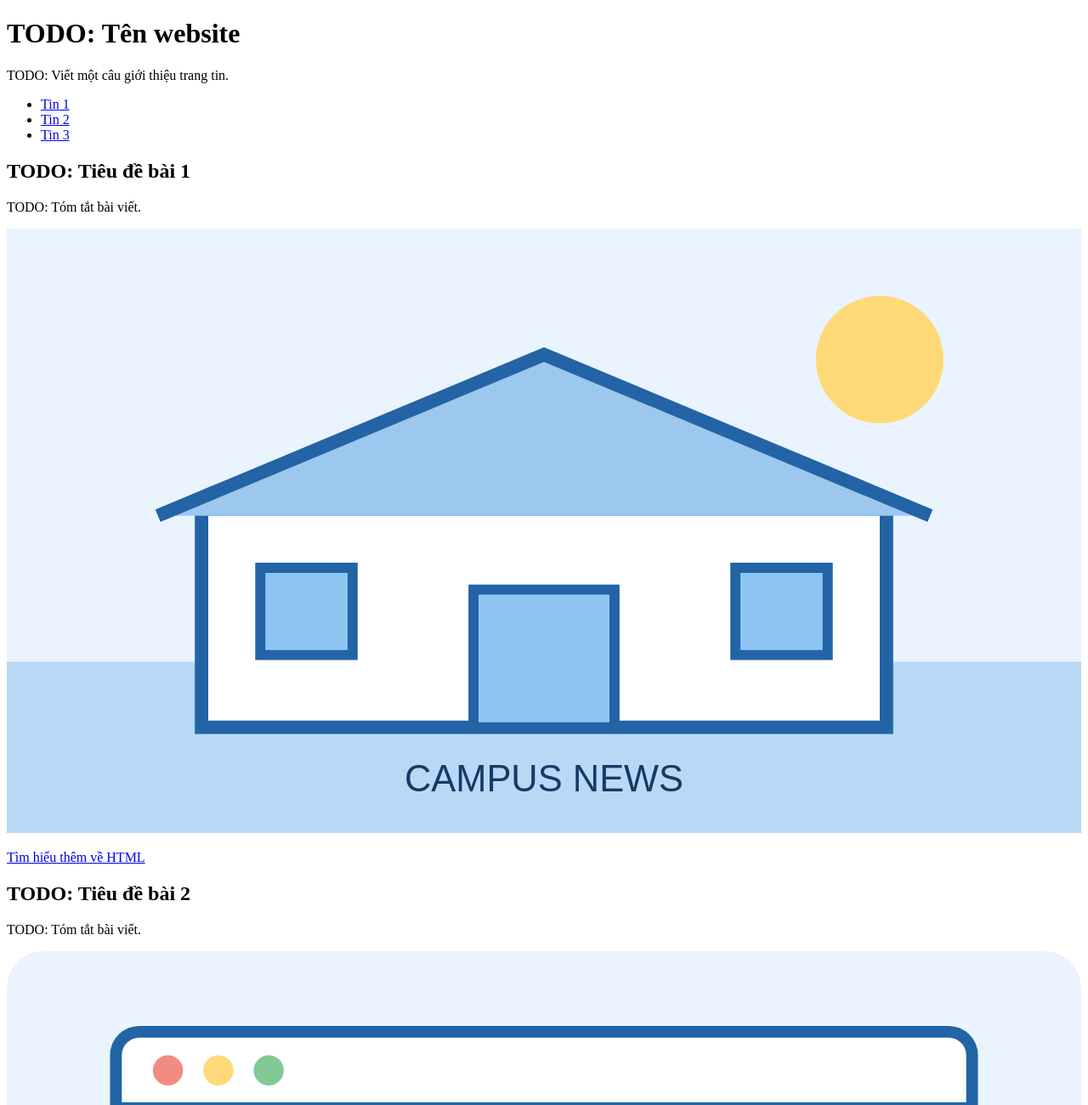
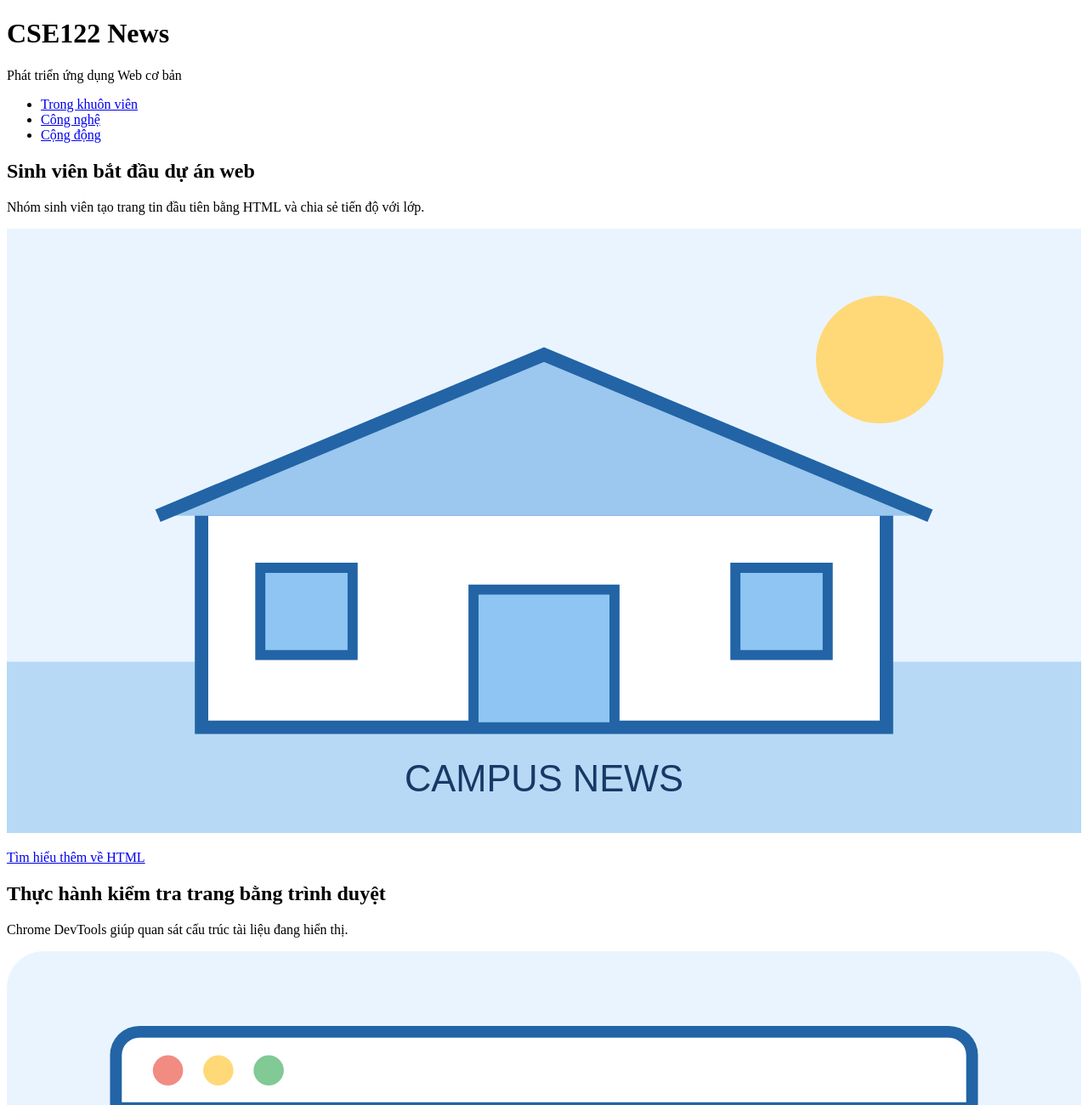
Before and after one commit to PhamHoa0202/Web, a plain HTML site: page th01-starter/index.html in a window 1280 px wide. Shown: the top 1300 px of the page at 85% size. Drawn offline with Linux system fonts and the light colour scheme.

Commit message:
Cap nhat noi dung trang index.html

```diff
--- a/th01-starter/index.html
+++ b/th01-starter/index.html
@@ -9,38 +9,38 @@
 <body>
   <header>
     <!-- TODO: Thêm tên website bằng heading chính. -->
-    <h1>TODO: Tên website</h1>
-    <p>TODO: Viết một câu giới thiệu trang tin.</p>
+    <h1> CSE122 News</h1>
+    <p> Phát triển ứng dụng Web cơ bản</p>
     <nav aria-label="Chuyên mục tin tức">
       <ul>
         <!-- TODO: Tạo liên kết tới ba bài viết bên dưới. -->
-        <li><a href="#article-1">Tin 1</a></li>
-        <li><a href="#article-2">Tin 2</a></li>
-        <li><a href="#article-3">Tin 3</a></li>
+        <li><a href="#campus">Trong khuôn viên</a></li>
+        <li><a href="#technology">Công nghệ</a></li>
+        <li><a href="#community">Cộng động</a></li>
       </ul>
     </nav>
   </header>
   <main>
-    <article id="article-1">
+    <article id="campus">
       <!-- TODO: Thêm tiêu đề, tóm tắt, ảnh assets/news-campus.svg và alt phù hợp. -->
-      <h2>TODO: Tiêu đề bài 1</h2>
-      <p>TODO: Tóm tắt bài viết.</p>
+      <h2> Sinh viên bắt đầu dự án web</h2>
+      <p> Nhóm sinh viên tạo trang tin đầu tiên bằng HTML và chia sẻ tiến độ với lớp.</p>
       <img src="assets/news-campus.svg" alt="TODO: Mô tả ảnh">
       <p><a href="https://html.spec.whatwg.org/">Tìm hiểu thêm về HTML</a></p>
     </article>
-    <article id="article-2">
+    <article id="technology">
       <!-- TODO: Hoàn thiện bài viết thứ hai và ảnh assets/news-devtools.svg. -->
-      <h2>TODO: Tiêu đề bài 2</h2>
-      <p>TODO: Tóm tắt bài viết.</p>
+      <h2>Thực hành kiểm tra trang bằng trình duyệt</h2>
+      <p>Chrome DevTools giúp quan sát cấu trúc tài liệu đang hiển thị.</p>
       <img src="assets/news-devtools.svg" alt="TODO: Mô tả ảnh">
     </article>
-    <article id="article-3">
+    <article id="community">
       <!-- TODO: Hoàn thiện bài viết thứ ba và ảnh assets/news-community.svg. -->
-      <h2>TODO: Tiêu đề bài 3</h2>
-      <p>TODO: Tóm tắt bài viết.</p>
+      <h2>Buổi chia sẻ sản phẩm cuối tuần</h2>
+      <p>Các nhóm giới thiệu ý tưởng và ghi lại phản hồi để cải thiện trang web.</p>
       <img src="assets/news-community.svg" alt="TODO: Mô tả ảnh">
     </article>
   </main>
-  <footer><p>TODO: Thêm tên website và dòng chân trang.</p></footer>
+  <footer><p>CSE122 news. Bài thực hành đầu tiên</p></footer>
 </body>
 </html>
```
